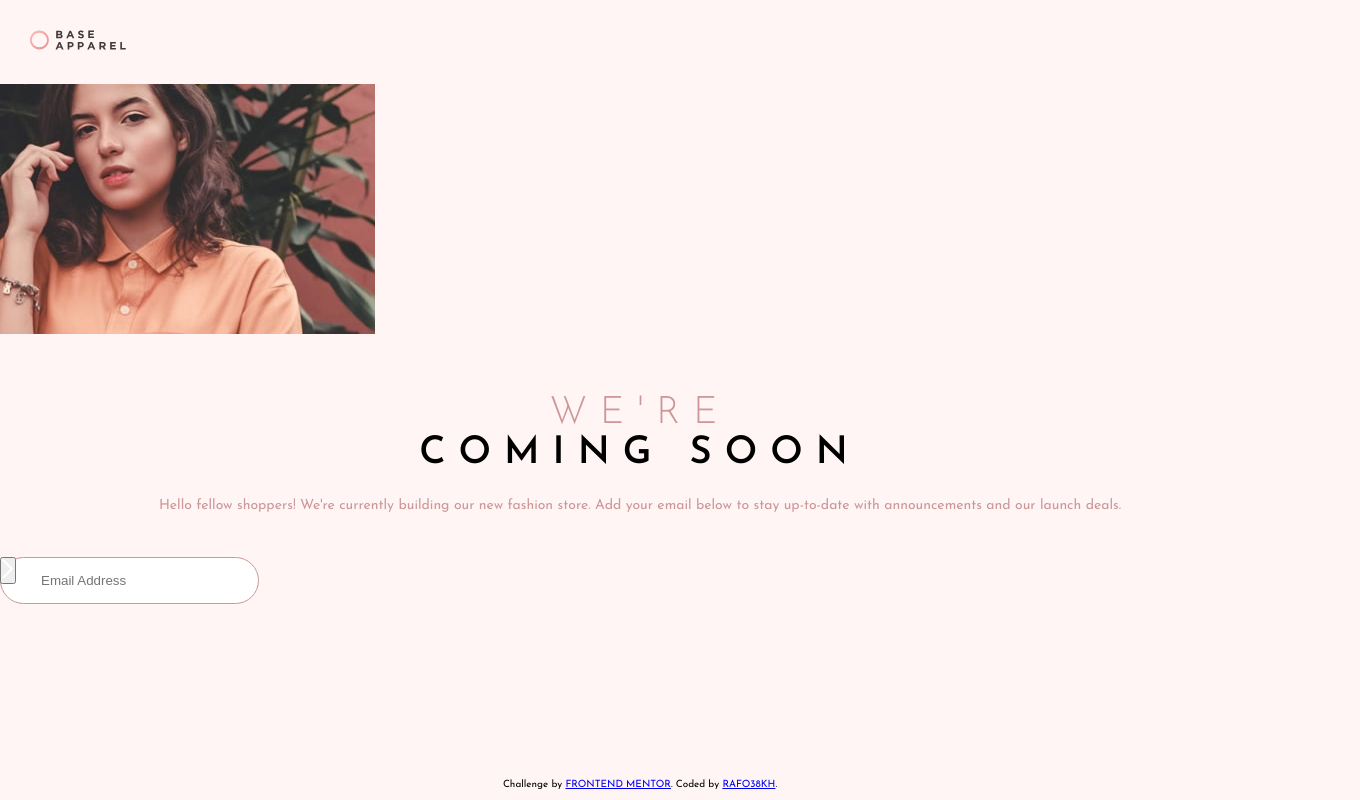
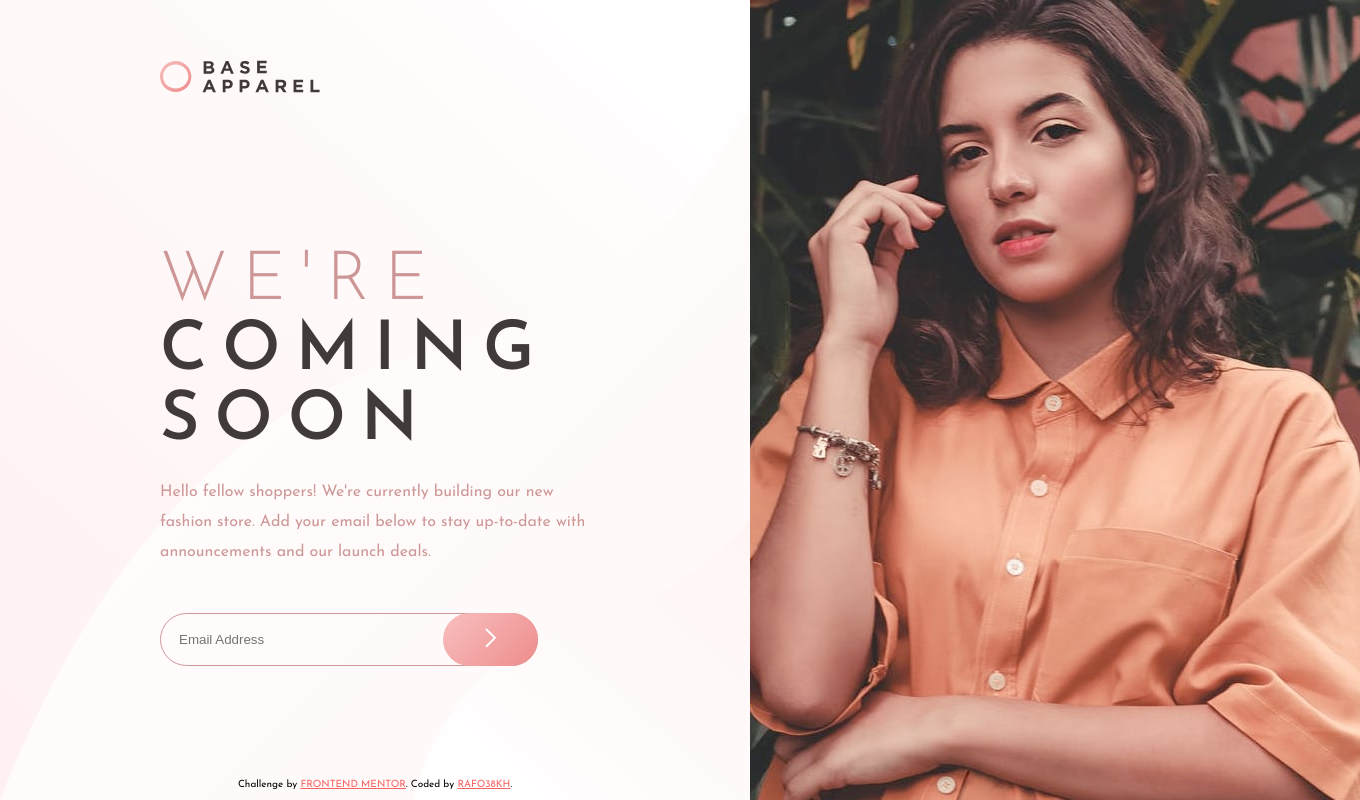
Before and after one commit to rafo38kh/base-apparel-coming-soon, a website: page index.html in a window 1280 px wide. Shown: the whole page, 1360 px wide, since content can reach past the window. Drawn offline with Linux system fonts and the light colour scheme.

Commit message:
mobil and desktop

```diff
--- a/index.html
+++ b/index.html
@@ -18,6 +18,7 @@
       rel="stylesheet"
     />
     <link rel="stylesheet" type="text/css" href="css/style.css" />
+    <script defer src="./js/script.js"></script>
 
     <title>Frontend Mentor | Base Apparel coming soon page</title>
   </head>
@@ -25,9 +26,10 @@
   <body>
     <main class="container">
       <div class="content">
-        <img src="images/logo.svg" alt="" class="content__logo" />
+        <img src="images/logo.svg" alt="" class="content__logo wrapper" />
         <div class="content__picture"></div>
-        <div class="content__box">
+        <div class="content__grid">
+          <div class="content__box wrapper">
             <h1 class="content__heading">
               <span class="content__span">We're</span> coming soon
             </h1>
@@ -36,24 +38,23 @@
               store. Add your email below to stay up-to-date with announcements
               and our launch deals.
             </p>
-
-          <div class="content__email-box">
-            <form action="">
+            <form action="#" class="content__email-box">
               <input
                 type="email"
                 class="content__email"
                 placeholder="Email Address"
               />
-            </form>
-
-            <button class="content__button">
+              <img
+                class="content__error"
+                src="./images/icon-error.svg"
+                alt=""
+              />
+              <button class="content__button" type="submit" value="Submit">
                 <img src="images/icon-arrow.svg" alt="" />
               </button>
+            </form>
+            <p class="content__error-text"></p>
           </div>
-        </div>
-      </div>
-    </main>
-
           <footer class="attribution">
             Challenge by
             <a
@@ -69,5 +70,8 @@
               >rafo38kh</a
             >.
           </footer>
+        </div>
+      </div>
+    </main>
   </body>
 </html>
--- /dev/null
+++ b/js/script.js
@@ -0,0 +1,23 @@
+const form = document.querySelector(".content__email-box");
+const emailInput = document.querySelector(".content__email");
+const errorText = document.querySelector(".content__error-text");
+const errorIcon = document.querySelector(".content__error");
+
+const valiedateEmail = function (input) {
+  const reg =
+    /^(([^<>()\[\]\\.,;:\s@"]+(\.[^<>()\[\]\\.,;:\s@"]+)*)|(".+"))@((\[[0-9]{1,3}\.[0-9]{1,3}\.[0-9]{1,3}\.[0-9]{1,3}])|(([a-zA-Z\-0-9]+\.)+[a-zA-Z]{2,}))$/gi;
+
+  return reg.test(input);
+};
+
+form.addEventListener("submit", (e) => {
+  if (
+    emailInput.value == null ||
+    !valiedateEmail(emailInput.value) ||
+    emailInput.value === ""
+  ) {
+    e.preventDefault();
+    errorText.innerHTML = "Please provide a valid email";
+    errorIcon.style.display = "inline-block";
+  }
+});
--- a/scss/_base.scss
+++ b/scss/_base.scss
@@ -2,11 +2,12 @@ $color-primary--light: hsl(0, 36%, 70%);
 $color-primary: hsl(0, 93%, 68%);
 $color-primary--dark: hsl(0, 6%, 24%);
 
-$color-secondary-light: hsl(0, 0%, 100%);
-$color-secondary: hsl(0, 100%, 98%);
-
-$color-tertiary-light: hsl(0, 80%, 86%);
-$color-tertiary: hsl(0, 74%, 74%);
+$gradient-primary--light: linear-gradient(
+  135deg,
+  hsl(0, 0%, 100%),
+  hsl(0, 100%, 98%)
+);
+$gradient-primary: linear-gradient(135deg, hsl(0, 80%, 86%), hsl(0, 74%, 74%));
 
 *,
 *::before,
@@ -25,8 +26,12 @@ body {
   min-height: 100vh;
   font-size: 1.6rem;
   font-family: "Josefin Sans", sans-serif;
-  background-color: $color-secondary;
-  display: grid;
-  grid-template-rows: 1fr auto;
-  justify-items: center;
+  background-image: $gradient-primary--light;
+  @media (min-width: 800px) {
+    background-image: url("/images/bg-pattern-desktop.svg"),
+      $gradient-primary--light;
+    display: flex;
+    align-items: center;
+    justify-content: center;
+  }
 }
--- a/scss/_component.scss
+++ b/scss/_component.scss
@@ -1,28 +1,84 @@
+.wrapper {
+  padding: 3rem;
+  @media (min-width: 650px) {
+    padding: 6rem;
+  }
+  @media (min-width: 1140px) {
+    padding: 6rem 16rem;
+  }
+}
 .content {
+  @media (min-width: 1140px) {
+    display: grid;
+    grid-template-columns: auto 61rem;
+    grid-auto-rows: auto;
+    min-height: 100vh;
+  }
+
   &__logo {
-    height: 2rem;
-    margin: 3rem;
-    margin-right: 25rem;
+    width: 16rem;
+    @media (min-width: 650px) {
+      width: 26rem;
+    }
+    @media (min-width: 1140px) {
+      grid-column: 1 / 2;
+      width: 48rem;
+    }
   }
 
   &__picture {
     background-image: url("../images/hero-mobile.jpg");
     background-repeat: no-repeat;
-    background-size: contain;
+    background-size: cover;
+    background-position: top center;
     padding: 12.5rem;
     width: 100%;
+    margin-bottom: 4rem;
+    @media (min-width: 650px) {
+      background-image: url("../images/hero-desktop.jpg");
+      background-size: cover;
+      background-position: top 10% left;
+      padding: 20rem;
+    }
+
+    @media (min-width: 1140px) {
+      grid-row: 1 / 3;
+      grid-column: 2 / 2;
+      margin-bottom: 0;
+    }
+  }
+
+  &__grid {
+    display: grid;
+    grid-template-rows: 1fr auto;
+    min-height: 53vh;
   }
 
   &__box {
+    text-align: center;
+
+    @media (min-width: 1140px) {
+      text-align: left;
+      display: flex;
+      align-items: flex-start;
+      flex-direction: column;
+    }
   }
 
   &__heading {
-    text-align: center;
     font-size: 3.8rem;
     text-transform: uppercase;
-    padding-top: 6rem;
+    color: $color-primary--dark;
     letter-spacing: 1.3rem;
     line-height: 4rem;
+    @media (min-width: 650px) {
+      font-size: 6.8rem;
+      letter-spacing: 1.5rem;
+      line-height: 8rem;
+    }
+    @media (min-width: 1140px) {
+      line-height: 7rem;
+    }
   }
 
   &__span {
@@ -33,27 +89,71 @@
 
   &__paragraph {
     color: $color-primary--light;
-    padding: 4rem 3rem;
-    padding-top: 2rem;
-    text-align: center;
+
     font-size: 1.4rem;
-    line-height: 2.3rem;
+    line-height: 2.1rem;
+    margin-top: 2rem;
+    margin-bottom: 2.6rem;
+    @media (min-width: 650px) {
+      width: 40rem;
+      margin: 4rem auto 4.6rem auto;
+    }
+    @media (min-width: 1140px) {
+      font-size: 1.6rem;
+      margin: 2rem 0 4.6rem 0;
+      line-height: 3rem;
+      width: 43rem;
+    }
   }
 
   &__email-box {
+    width: 100%;
     display: flex;
     position: relative;
   }
 
   &__email {
-    outline: none;
     border-radius: 3rem;
-    padding: 1.5rem 4rem;
     border: 0.1rem solid $color-primary--light;
+    margin: 0 auto;
+    padding: 1.4rem;
+    background: transparent;
+    color: $color-primary--light;
+    width: 100%;
+    @media (min-width: 1140px) {
+      margin: 0;
+      padding: 1.8rem;
+      width: 88%;
+    }
+  }
+
+  &__error {
+    display: none;
+    position: absolute;
+    right: 25%;
+    top: 22%;
+    @media (min-width: 650px) {
+      right: 15%;
+    }
+
+    @media (min-width: 1140px) {
+      right: 35%;
+    }
   }
 
   &__button {
     position: absolute;
+    background: $gradient-primary;
+    border: none;
+    right: 0;
+    padding: 1.1rem;
+    border-radius: 3rem;
+    width: 6.5rem;
+    @media (min-width: 1140px) {
+      width: 9.5rem;
+      padding: 1.5rem;
+      right: 12%;
+    }
   }
 }
 
@@ -65,13 +165,13 @@
 
   &__link:link,
   &__link:visited {
-    //   color: $color-primary--Blue;
+    color: $color-primary;
     text-transform: uppercase;
     transition: all 0.2s;
   }
 
   &__link:hover,
   &__link:active {
-    //   color: $color-primary--Cyan;
+    color: $color-primary--light;
   }
 }
--- a/scss/_layout.scss
+++ b/scss/_layout.scss
@@ -1,4 +1,10 @@
 .container {
+  max-width: 650px;
   width: 100%;
-  min-width: 350px;
+  @media (min-width: 650px) {
+    max-width: 800px;
+  }
+  @media (min-width: 1140px) {
+    max-width: unset;
+  }
 }
```
Also changed, not shown: css/style.css. Lines whose indentation alone changed are shown as unchanged.
